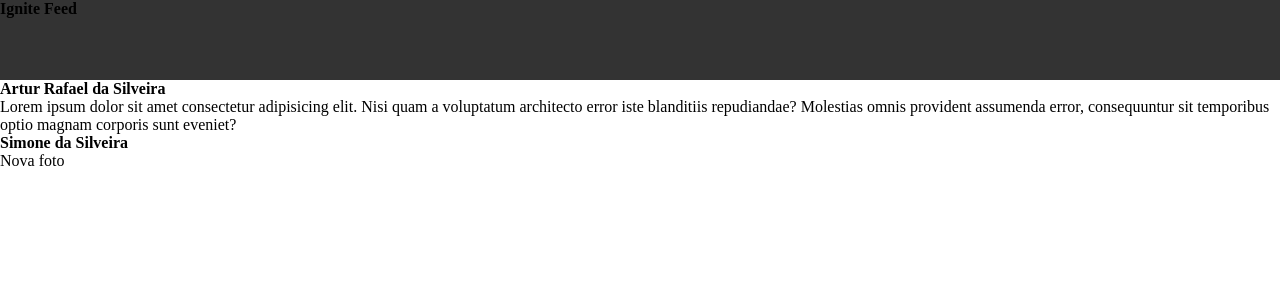
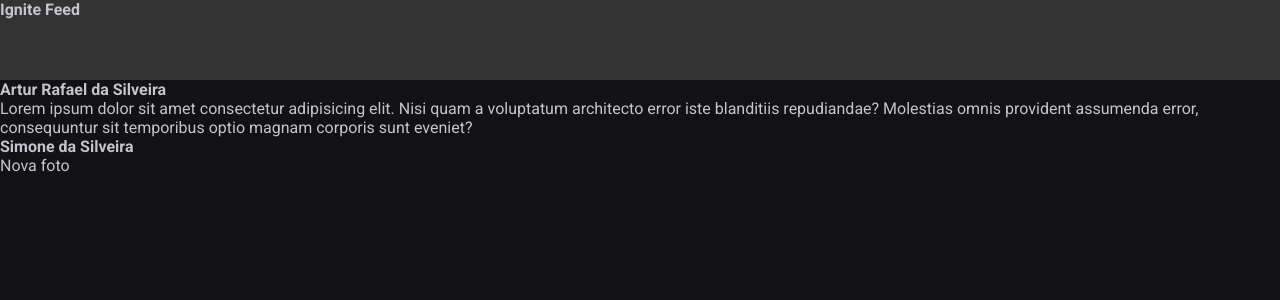
Before and after one commit to arturrsilveira/fundamentosreactjs, a React (Vite) app: page / in a window 1280 px wide. Shown: the top 300 px of the page. Built offline with nearby package versions, Linux system fonts and the light colour scheme.

Commit message:
Aplicando algumas estlizações

```diff
--- a/index.html
+++ b/index.html
@@ -2,6 +2,9 @@
 <html lang="en">
   <head>
     <meta charset="UTF-8" />
+    <link rel="preconnect" href="https://fonts.googleapis.com">
+    <link rel="preconnect" href="https://fonts.gstatic.com" crossorigin>
+    <link href="https://fonts.googleapis.com/css2?family=Roboto:wght@400;700&display=swap" rel="stylesheet">
     <link rel="icon" type="image/svg+xml" href="/src/favicon.svg" />
     <meta name="viewport" content="width=device-width, initial-scale=1.0" />
     <title>Vite App</title>
--- a/src/global.css
+++ b/src/global.css
@@ -16,3 +16,13 @@
     padding: 0;
     box-sizing: border-box;
 }
+
+body {
+    background-color: var(--gray-900);
+    color: var(--gray-300);
+    -webkit-font-smoothing: antialiased;
+}
+
+body, input, button, textarea {
+    font-family: "Roboto", sans-serif;
+}
```
